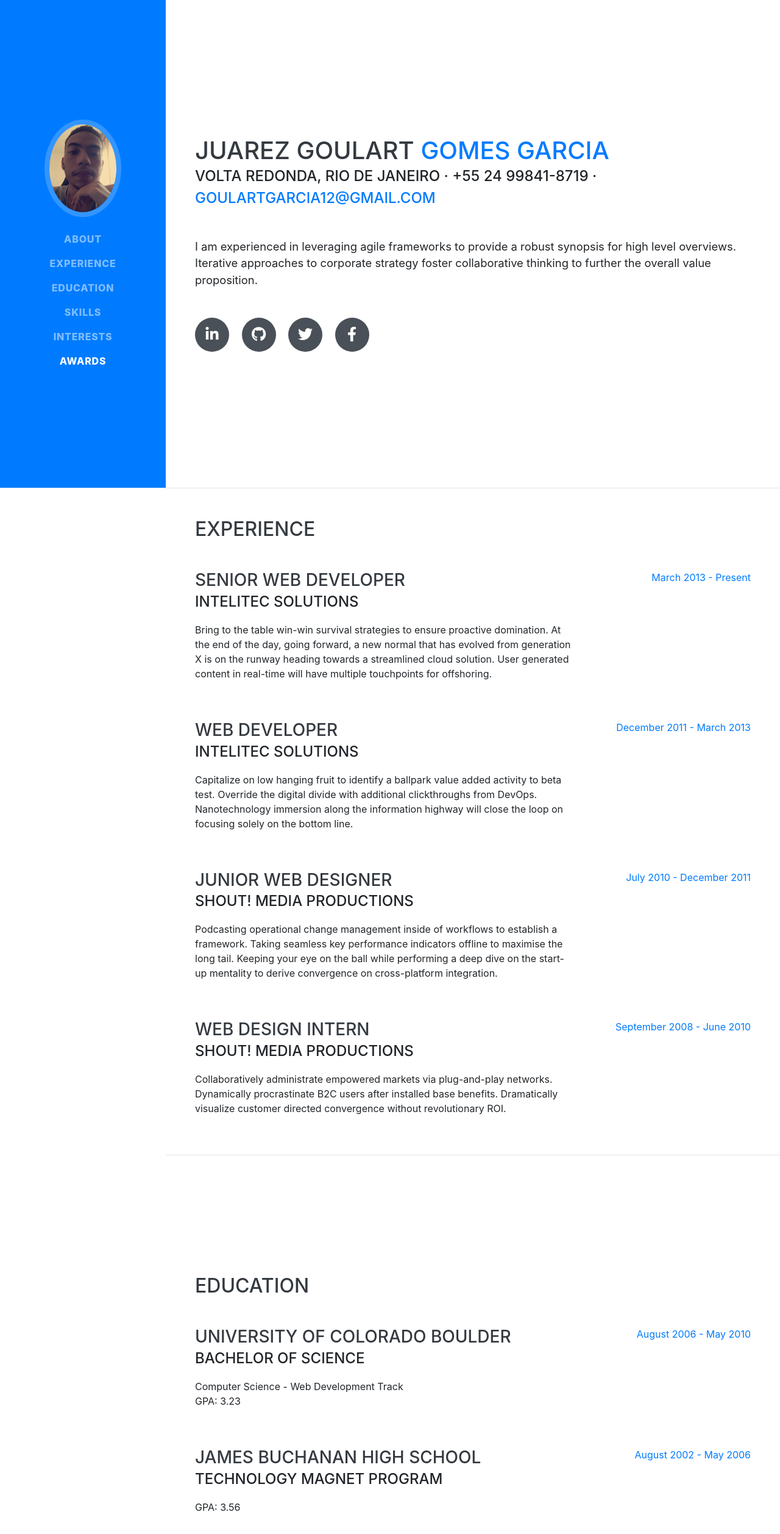
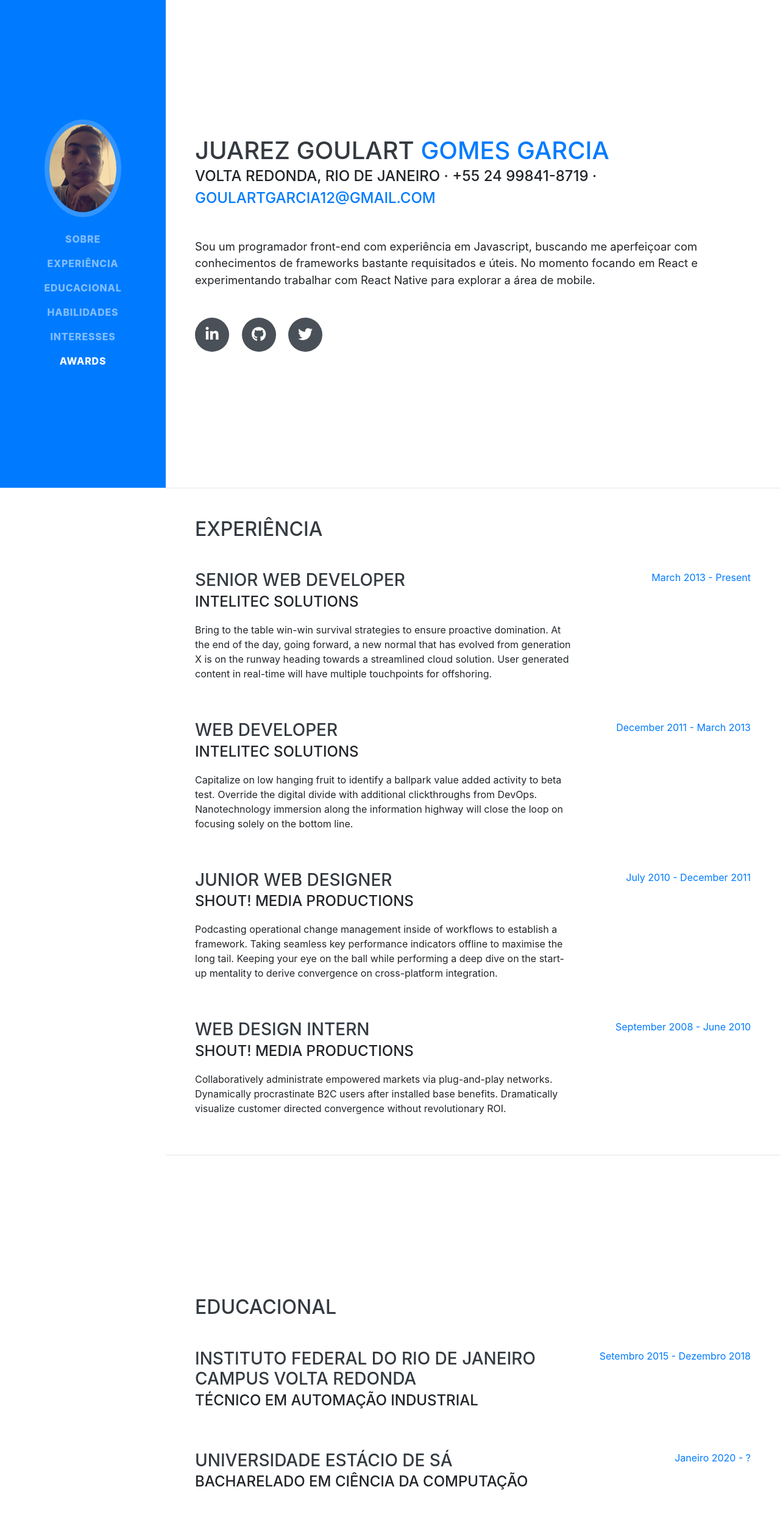
Before and after one commit to Goulart12/goulart12.github.io, a website with bundled scripts: page index.html in a window 1280 px wide. Shown: the top 2516 px of the page at 61% size. Built offline with nearby package versions, Linux system fonts and the light colour scheme; a web font is replaced by a local one.

Commit message:
Segunda modificação

```diff
--- a/index.html
+++ b/index.html
@@ -38,19 +38,19 @@
     <div class="collapse navbar-collapse" id="navbarSupportedContent">
       <ul class="navbar-nav">
         <li class="nav-item">
-          <a class="nav-link js-scroll-trigger" href="#about">About</a>
+          <a class="nav-link js-scroll-trigger" href="#about">Sobre</a>
         </li>
         <li class="nav-item">
-          <a class="nav-link js-scroll-trigger" href="#experience">Experience</a>
+          <a class="nav-link js-scroll-trigger" href="#experience">Experiência</a>
         </li>
         <li class="nav-item">
-          <a class="nav-link js-scroll-trigger" href="#education">Education</a>
+          <a class="nav-link js-scroll-trigger" href="#education">Educacional</a>
         </li>
         <li class="nav-item">
-          <a class="nav-link js-scroll-trigger" href="#skills">Skills</a>
+          <a class="nav-link js-scroll-trigger" href="#skills">Habilidades</a>
         </li>
         <li class="nav-item">
-          <a class="nav-link js-scroll-trigger" href="#interests">Interests</a>
+          <a class="nav-link js-scroll-trigger" href="#interests">Interesses</a>
         </li>
         <li class="nav-item">
           <a class="nav-link js-scroll-trigger" href="#awards">Awards</a>
@@ -69,7 +69,7 @@
         <div class="subheading mb-5">Volta Redonda, Rio de Janeiro · +55 24 99841-8719 ·
           <a href="mailto:name@email.com">goulartgarcia12@gmail.com</a>
         </div>
-        <p class="lead mb-5">I am experienced in leveraging agile frameworks to provide a robust synopsis for high level overviews. Iterative approaches to corporate strategy foster collaborative thinking to further the overall value proposition.</p>
+        <p class="lead mb-5">Sou um programador front-end com experiência em Javascript, buscando me aperfeiçoar com conhecimentos de frameworks bastante requisitados e úteis. No momento focando em React e experimentando trabalhar com React Native para explorar a área de mobile. </p>
         <div class="social-icons">
           <a href="#">
             <i class="fab fa-linkedin-in"></i>
@@ -80,9 +80,6 @@
           <a href="#">
             <i class="fab fa-twitter"></i>
           </a>
-          <a href="#">
-            <i class="fab fa-facebook-f"></i>
-          </a>
         </div>
       </div>
     </section>
@@ -91,7 +88,7 @@
 
     <section class="resume-section p-3 p-lg-5 d-flex justify-content-center" id="experience">
       <div class="w-100">
-        <h2 class="mb-5">Experience</h2>
+        <h2 class="mb-5">Experiência</h2>
 
         <div class="resume-item d-flex flex-column flex-md-row justify-content-between mb-5">
           <div class="resume-content">
@@ -145,28 +142,25 @@
 
     <section class="resume-section p-3 p-lg-5 d-flex align-items-center" id="education">
       <div class="w-100">
-        <h2 class="mb-5">Education</h2>
+        <h2 class="mb-5">Educacional</h2>
 
         <div class="resume-item d-flex flex-column flex-md-row justify-content-between mb-5">
           <div class="resume-content">
-            <h3 class="mb-0">University of Colorado Boulder</h3>
-            <div class="subheading mb-3">Bachelor of Science</div>
-            <div>Computer Science - Web Development Track</div>
-            <p>GPA: 3.23</p>
+            <h3 class="mb-0">Instituto Federal do Rio de Janeiro campus Volta Redonda</h3>
+            <div class="subheading mb-3">Técnico em Automação Industrial</div>
           </div>
           <div class="resume-date text-md-right">
-            <span class="text-primary">August 2006 - May 2010</span>
+            <span class="text-primary">Setembro 2015 - Dezembro 2018</span>
           </div>
         </div>
 
         <div class="resume-item d-flex flex-column flex-md-row justify-content-between">
           <div class="resume-content">
-            <h3 class="mb-0">James Buchanan High School</h3>
-            <div class="subheading mb-3">Technology Magnet Program</div>
-            <p>GPA: 3.56</p>
+            <h3 class="mb-0">Universidade Estácio de Sá</h3>
+            <div class="subheading mb-3">Bacharelado em Ciência da Computação</div>
           </div>
           <div class="resume-date text-md-right">
-            <span class="text-primary">August 2002 - May 2006</span>
+            <span class="text-primary">Janeiro 2020 - ?</span>
           </div>
         </div>
 
@@ -177,9 +171,9 @@
 
     <section class="resume-section p-3 p-lg-5 d-flex align-items-center" id="skills">
       <div class="w-100">
-        <h2 class="mb-5">Skills</h2>
+        <h2 class="mb-5">Habilidades</h2>
 
-        <div class="subheading mb-3">Programming Languages &amp; Tools</div>
+        <div class="subheading mb-3">Linguagens de Programação &amp; Ferramentas</div>
         <ul class="list-inline dev-icons">
           <li class="list-inline-item">
             <i class="fab fa-html5"></i>
@@ -191,28 +185,10 @@
             <i class="fab fa-js-square"></i>
           </li>
           <li class="list-inline-item">
-            <i class="fab fa-angular"></i>
-          </li>
-          <li class="list-inline-item">
             <i class="fab fa-react"></i>
           </li>
           <li class="list-inline-item">
             <i class="fab fa-node-js"></i>
-          </li>
-          <li class="list-inline-item">
-            <i class="fab fa-sass"></i>
-          </li>
-          <li class="list-inline-item">
-            <i class="fab fa-less"></i>
-          </li>
-          <li class="list-inline-item">
-            <i class="fab fa-wordpress"></i>
-          </li>
-          <li class="list-inline-item">
-            <i class="fab fa-gulp"></i>
-          </li>
-          <li class="list-inline-item">
-            <i class="fab fa-grunt"></i>
           </li>
           <li class="list-inline-item">
             <i class="fab fa-npm"></i>
@@ -241,7 +217,7 @@
 
     <section class="resume-section p-3 p-lg-5 d-flex align-items-center" id="interests">
       <div class="w-100">
-        <h2 class="mb-5">Interests</h2>
+        <h2 class="mb-5">Interesses</h2>
         <p>Apart from being a web developer, I enjoy most of my time being outdoors. In the winter, I am an avid skier and novice ice climber. During the warmer months here in Colorado, I enjoy mountain biking, free climbing, and kayaking.</p>
         <p class="mb-0">When forced indoors, I follow a number of sci-fi and fantasy genre movies and television shows, I am an aspiring chef, and I spend a large amount of my free time exploring the latest technology advancements in the front-end web development world.</p>
       </div>
```
